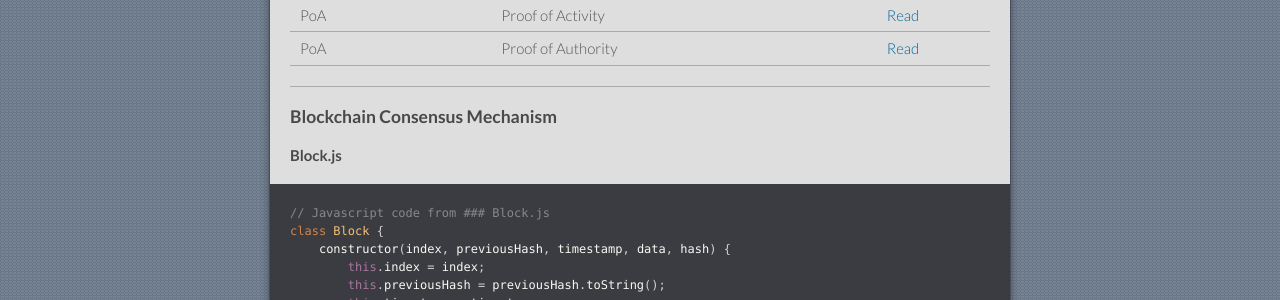
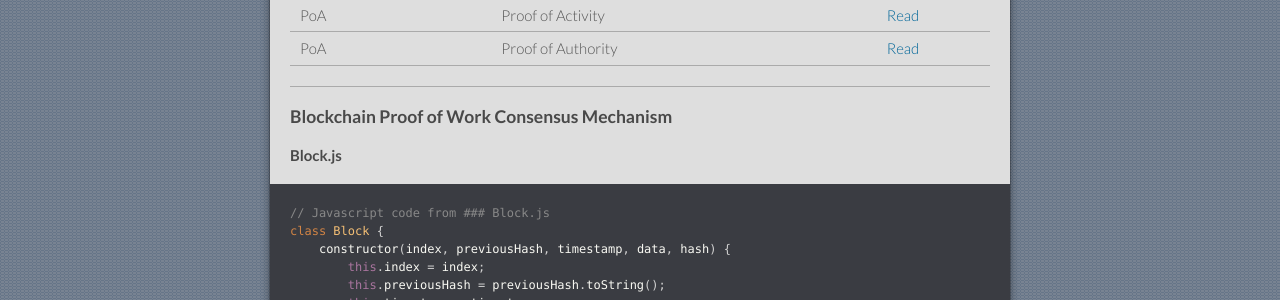
Before and after one commit to flowstake/flowstake.github.io, a Jekyll site: the page built from index.md, in a window 1280 px wide and 900 px high, scrolled down 739 px. Shown: the part 154-454 px from the top of the window. Built offline with Jekyll 4.4.1, drawn with Linux system fonts in a browser that asks for light colours; our own code applies the rules of GitHub Pages for plain Markdown files.

Commit message:
Update index.md

````diff
--- a/index.md
+++ b/index.md
@@ -40,7 +40,7 @@ layout: default
 
 * * *
 
-### Blockchain Consensus Mechanism
+### Blockchain Proof of Work Consensus Mechanism
 #### Block.js
 
 ```js
````
